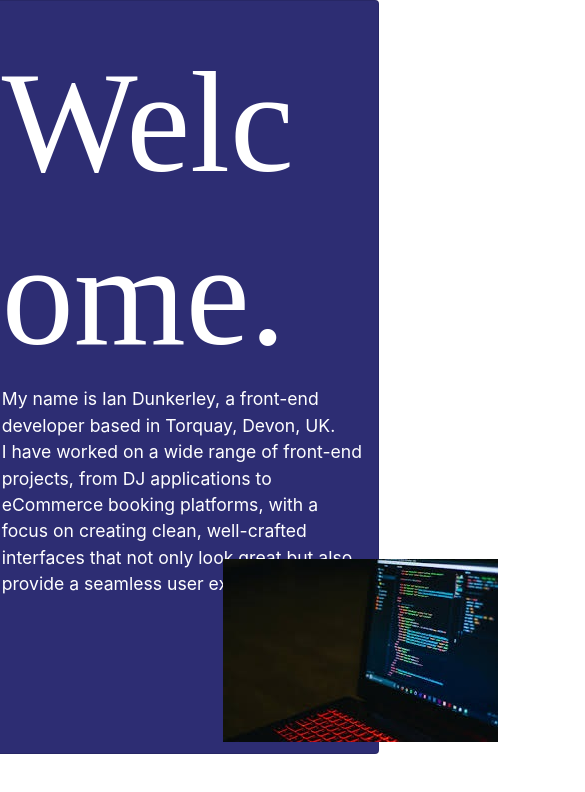
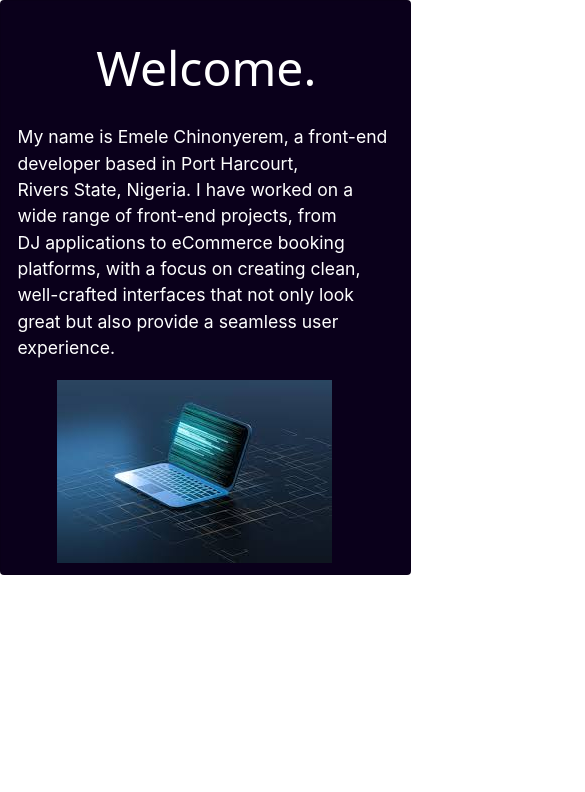
Before and after one commit to chinagit87/my-curriculum-vitae, a website: page index.html in a window 390 px wide. Shown: the top 792 px of the page, 585 px wide, since content can reach past the window. Drawn offline with nearby package versions, Linux system fonts and the light colour scheme.

Commit message:
reset column

```diff
--- a/index.html
+++ b/index.html
@@ -16,17 +16,17 @@
 
        <div class="row">
         <div class="col-md-12 card">
-            <div class="top-div"></div>
             <div class="column">
                 <h1>Welcome.</h1>
-                <p>My name is Ian Dunkerley, a front-end developer based in Torquay, Devon, UK. <br>I have worked
-                   on a wide range of front-end projects, from DJ applications to <br>eCommerce booking platforms,
-                   with a focus on creating clean, well-crafted <br>interfaces that not only look great but also provide a seamless user experience.
+                <p>My name is Emele Chinonyerem, a front-end developer based in Port Harcourt, <br>Rivers State, Nigeria.
+                   I have worked on a wide range of front-end projects, from <br>DJ applications to eCommerce booking
+                   platforms, with a focus on creating clean, <br> well-crafted interfaces that not only look great but
+                   also provide a seamless user <br>experience.
                 </p>
             </div>
         <div class="col-md-4">
             <div class="column">
-                <img src="my-cv-image-2.jpg" alt="">
+                <img class="cv-image" src="cv-image-2.jpg" alt="">
             </div>
             </div>
         </div>
--- a/styles.css
+++ b/styles.css
@@ -3,13 +3,10 @@ body{
     margin: 0;
 }
 .row{
-    width: 101.1%;
-}
-.top-div{
-    background-color: rgb(0, 76, 255);
+    width: 101%;
 }
 .col-md-12{
-    background-color: rgb(45, 45, 115);
+    background: fixed rgb(10, 0, 27);
 }
 .card{
     padding-left: 4%;
@@ -18,7 +15,8 @@ body{
     color: #fff;
     margin: 10% 0 1% 0;
     font-size: 9rem;
-    font-family: 'Times New Roman', Times, serif;
+    font-family: system-ui, -apple-system, BlinkMacSystemFont, 'Segoe UI', Roboto, Oxygen, Ubuntu, Cantarell, 'Open Sans', 'Helvetica Neue', sans-serif;
+    font-weight: lighter;
 }
 .card p{
     color: #fff;
@@ -27,3 +25,23 @@ body{
 .col-md-4{
     margin: -15% 0 3% 57%;
 }
+@media only screen and (max-width:767px){
+
+.row{
+    width: 105.4%;
+    margin: 0;
+    padding: 0;
+}
+.cv-image{
+    margin-top: 17%;
+    margin-left: -55%;
+}
+.card h1{
+    font-size: 3rem;
+    text-align: center;
+}
+.card p{
+    padding-top: 1.5rem;
+    font-size: 1.1rem;
+}
+}
```
Also changed, not shown: cv-image-2.jpg (added), cv-image-3.jpg (added), cv-image-4.jpg (added), cv-image.jpg (added), picture-sample.jpg (added), 2 other files.
